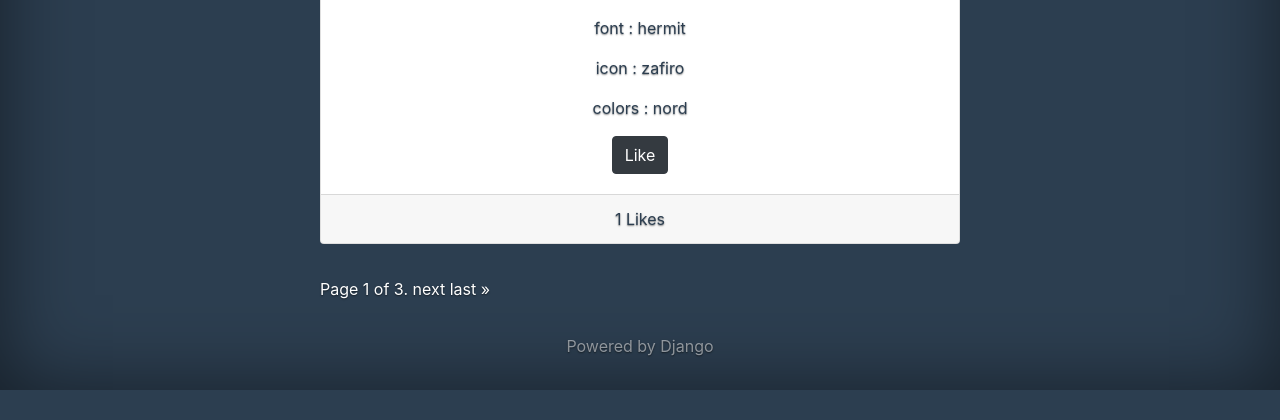
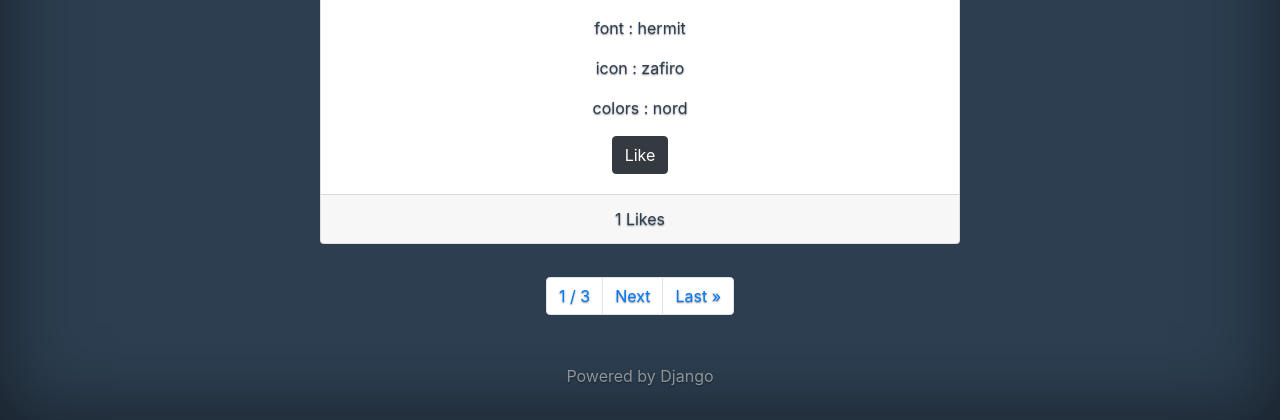
Before and after one commit to soykan/DesktopShowcase, a Django app: page /new/ in a window 1280 px wide. Shown: the part 3468-3888 px from the top of the page. Before the commit the page ends 3858 px from the top, so only its background shows below. Run offline with Django 3.2, Linux system fonts and the light colour scheme; data comes from the database, SQL or seed files in the repository; both versions use the stored data as it was after the commit; some libraries are stand-ins or nearby versions.

Commit message:
db-change

```diff
--- a/MyProject/urls.py
+++ b/MyProject/urls.py
@@ -20,4 +20,5 @@ from myapp import views
 urlpatterns = [
     path('', include('myapp.urls')),
     path('admin/', admin.site.urls),
+    path('captcha/', include('captcha.urls')),
 ]
--- a/myapp/myviews/login.py
+++ b/myapp/myviews/login.py
@@ -2,6 +2,7 @@ from django.views.generic import TemplateView
 from django.shortcuts import render, HttpResponseRedirect
 from django.urls import reverse
 from myapp.models import User
+from captcha.fields import CaptchaField
 
 class LoginView(TemplateView):
     template_name = 'myapp/login.html'
--- a/myapp/templates/myapp/posts.html
+++ b/myapp/templates/myapp/posts.html
@@ -23,23 +23,19 @@
         </div>
         <hr>
     {% endfor %}
-    <div class="pagination">
-        <span class="step-links">
+    <nav>
+        <ul class="pagination justify-content-center">
             {% if posts_per_page.has_previous %}
-                <a href="{% url current_url %}">&laquo; first</a>
-                <a href="{% url current_url posts_per_page.previous_page_number %}">previous</a>
+                <li class="page-item"><a class="page-link" href="{% url current_url %}">&laquo; First</a></li>
+                <li class="page-item"><a class="page-link" href="{% url current_url posts_per_page.previous_page_number %}">Previous</a></li>
             {% endif %}
-
-            <span class="current">
-                Page {{ posts_per_page.number }} of {{ posts_per_page.paginator.num_pages }}.
-            </span>
-
+            <li class="page-item"><a class="page-link" href="#">{{ posts_per_page.number }} / {{ posts_per_page.paginator.num_pages }}</a></li>
             {% if posts_per_page.has_next %}
-                <a href="{% url current_url posts_per_page.next_page_number %}">next</a>
-                <a href="{% url current_url posts_per_page.paginator.num_pages %}">last &raquo;</a>
+                <li class="page-item"><a class="page-link" href="{% url current_url posts_per_page.next_page_number %}">Next</a>
+                <li class="page-item"><a class="page-link" href="{% url current_url posts_per_page.paginator.num_pages %}">Last &raquo;</a>
             {% endif %}
-        </span>
-    </div>
+        </ul>
+    </nav>
 {% else %}
     <p>Kayit yok</p>
 {% endif %}
```
Also changed, not shown: MyProject/settings.py (+12 -2 lines), myapp/templates/myapp/login.html (+10 -1 lines), db.sqlite3, photos/e38bz68o4us41.png (added), photos/g62nyy947us41.png (added), photos/openbox.png (added), photos/rlumfw5z2xs41.png (added), photos/vmqn8nez6zs41.png (added), photos/wy6pxzra3xs41.png (added).
